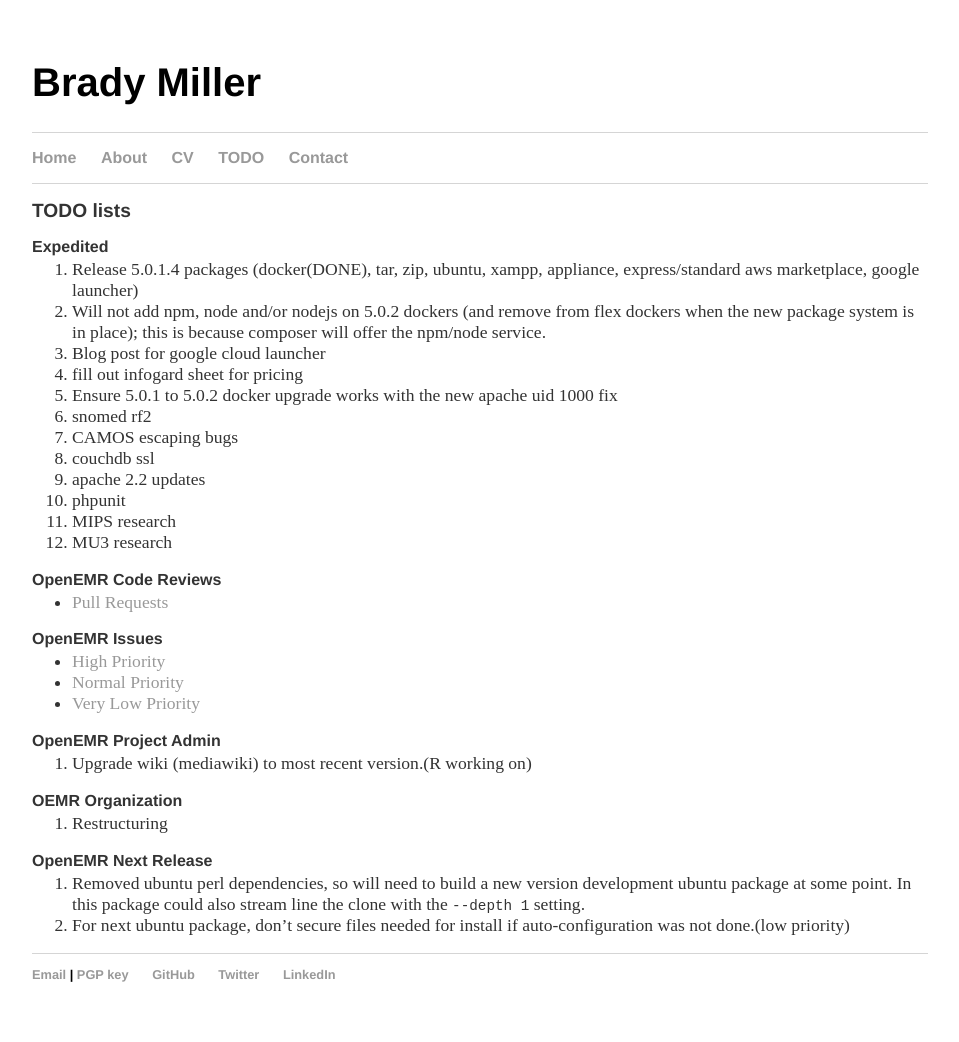
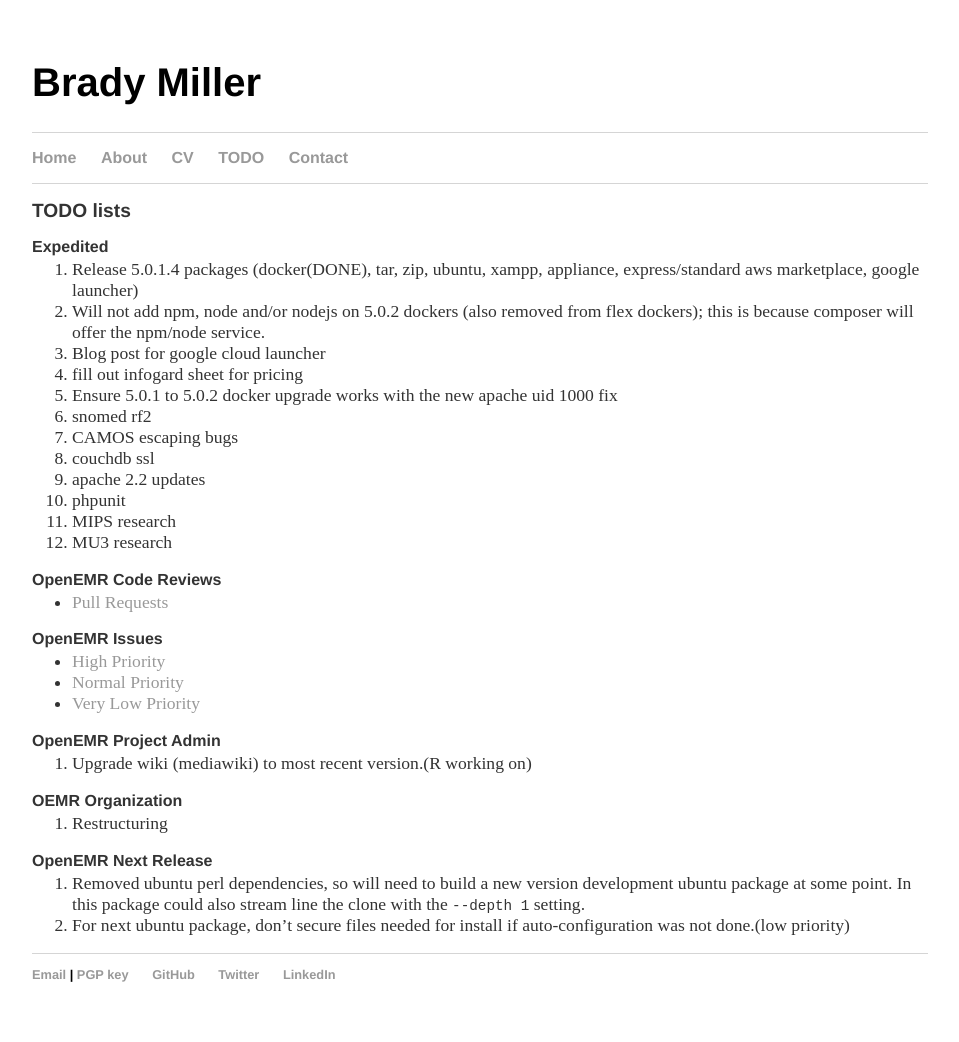
Before and after one commit to bradymiller/bradymiller.github.io, a Jekyll site: the page built from todo/index.md, in a window 1280 px wide. Shown: the whole page, without its empty margins (160-1119 px from the left). Built offline with Jekyll 4.4.1, drawn with Linux system fonts in a browser that asks for light colours; our own code applies the rules of GitHub Pages for plain Markdown files.

Commit message:
Update index.md

```diff
--- a/todo/index.md
+++ b/todo/index.md
@@ -5,7 +5,7 @@
 
 ### Expedited
 1. Release 5.0.1.4 packages (docker(DONE), tar, zip, ubuntu, xampp, appliance, express/standard aws marketplace, google launcher)
-1. Will not add npm, node and/or nodejs on 5.0.2 dockers (and remove from flex dockers when the new package system is in place); this is because composer will offer the npm/node service.
+1. Will not add npm, node and/or nodejs on 5.0.2 dockers (also removed from flex dockers); this is because composer will offer the npm/node service.
 1. Blog post for google cloud launcher
 1. fill out infogard sheet for pricing
 1. Ensure 5.0.1 to 5.0.2 docker upgrade works with the new apache uid 1000 fix
```
